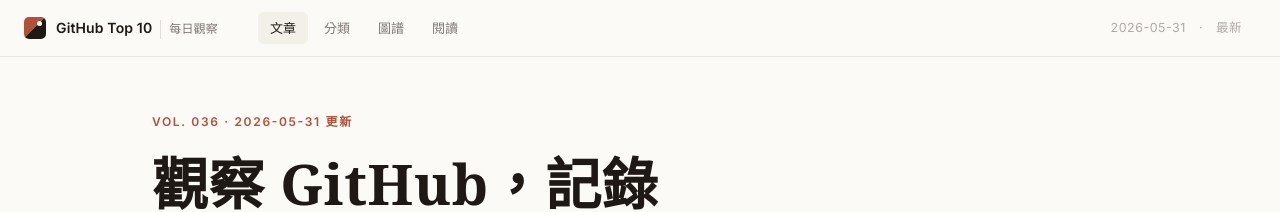
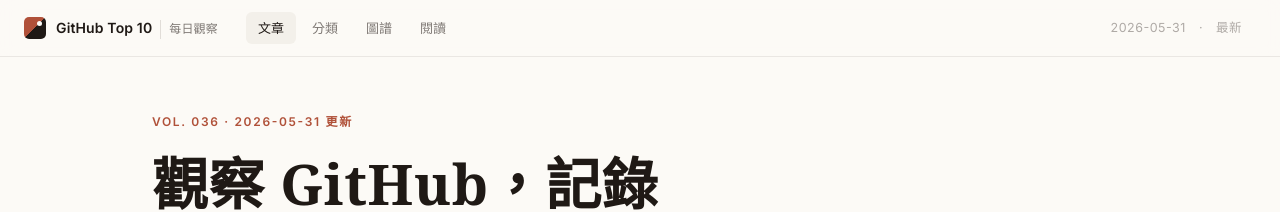
Before and after one commit to JiangWay/github-top-10, a Jekyll site: the page built from index.md, in a window 1280 px wide. Shown: the top 212 px of the page. Built offline with Jekyll 4.4.1, drawn with Linux system fonts in a browser that asks for light colours.

Commit message:
fix(ui): 修正 header 切換跑版與首頁/內頁淺深色跳色
- topbar-inner 由 grid(auto 1fr auto) 改 flexbox：post/page 多出的
  .topbar-actions 不再溢位隱式欄位，brand+nav 靠左固定、date 右推，
  跨頁型不再 reflow
- 在 <head> 加 first-paint 前的 inline script，每頁(含首頁)都從
  localStorage 還原主題寫到 <html>，移除 <body> 寫死的 data-theme，
  首頁與內頁主題一致、消除點進內頁時淺色→深色跳變與主題閃爍
- 主題切換加 .35s 過渡並尊重 prefers-reduced-motion
- 修行動版導航選錯 class(.topnav→.idx-topnav)導致不收合，窄螢幕隱藏日期

Co-Authored-By: Claude Opus 4.8 <noreply@anthropic.com>

```diff
--- a/_layouts/default.html
+++ b/_layouts/default.html
@@ -13,6 +13,26 @@
 <link rel="stylesheet" href="{{ '/assets/css/reader.css' | relative_url }}">
 <link rel="stylesheet" href="{{ '/assets/css/index.css' | relative_url }}">
 
+<script>
+/* Restore saved appearance before first paint, on EVERY page (incl. home).
+   Applied to <html> so the homepage and inner pages share one theme and
+   there is no flash-of-wrong-theme. reader.js still manages <body> on
+   post/page; both carry identical values so nothing fights. */
+(function () {
+  try {
+    var def = { theme: "paper", bodyFont: "serif", measure: "comfy", density: "cozy", fontSize: 19 };
+    var saved = {};
+    try { saved = JSON.parse(localStorage.getItem("reader-tweaks") || "{}") || {}; } catch (e) {}
+    var el = document.documentElement;
+    el.setAttribute("data-theme",     saved.theme     || def.theme);
+    el.setAttribute("data-body-font", saved.bodyFont  || def.bodyFont);
+    el.setAttribute("data-measure",   saved.measure   || def.measure);
+    el.setAttribute("data-density",   saved.density   || def.density);
+    el.style.setProperty("--body-fs", (saved.fontSize || def.fontSize) + "px");
+  } catch (e) {}
+})();
+</script>
+
 {%- if site.google_analytics -%}
 <!-- Google Analytics 4 -->
 <script async src="https://www.googletagmanager.com/gtag/js?id={{ site.google_analytics }}"></script>
@@ -24,7 +44,7 @@
 </script>
 {%- endif -%}
 </head>
-<body data-theme="paper" data-body-font="serif" data-measure="comfy" data-density="cozy">
+<body>
 
 {% if page.layout == 'post' or page.layout == 'page' %}
 <div class="progress-track" aria-hidden="true"><div class="progress-fill" id="progressFill"></div></div>
--- a/assets/css/reader.css
+++ b/assets/css/reader.css
@@ -103,6 +103,10 @@ body {
   -webkit-font-smoothing: antialiased;
   text-rendering: optimizeLegibility;
   font-feature-settings: "kern", "liga", "calt";
+  transition: background-color .35s ease, color .35s ease;
+}
+@media (prefers-reduced-motion: reduce) {
+  body { transition: none; }
 }
 
 button { font: inherit; color: inherit; background: none; border: 0; cursor: pointer; }
@@ -132,11 +136,16 @@ a { color: var(--accent); text-decoration: none; }
   max-width: 1440px;
   margin: 0 auto;
   padding: 0 24px;
-  display: grid;
-  grid-template-columns: auto 1fr auto;
+  display: flex;
   align-items: center;
-  gap: 28px;
+  gap: 16px;
 }
+/* brand + nav hug the left; date (margin-left:auto) pushes the right group.
+   Whether or not .topbar-actions renders, the left side stays put — no reflow
+   when navigating between home and post/page. */
+.brand { flex: 0 0 auto; }
+.idx-topnav { flex: 0 1 auto; min-width: 0; }
+.topbar-actions { flex: 0 0 auto; }
 .brand { display: flex; align-items: center; gap: 10px; color: var(--ink); }
 .brand-mark {
   width: 22px; height: 22px; border-radius: 5px;
@@ -1084,7 +1093,8 @@ body[data-rails="none"] .reader.reader-narrow { grid-template-columns: minmax(0,
   .rail-left { display: none; }
   .article h2::before { display: none; }
   .article { font-size: 17px; }
-  .topnav { display: none; }
+  .topnav, .idx-topnav { display: none; }
+  .topbar-date { display: none; }
   .tweaks { right: 12px; bottom: 12px; width: calc(100% - 24px); max-width: 320px; }
 }
 
```
